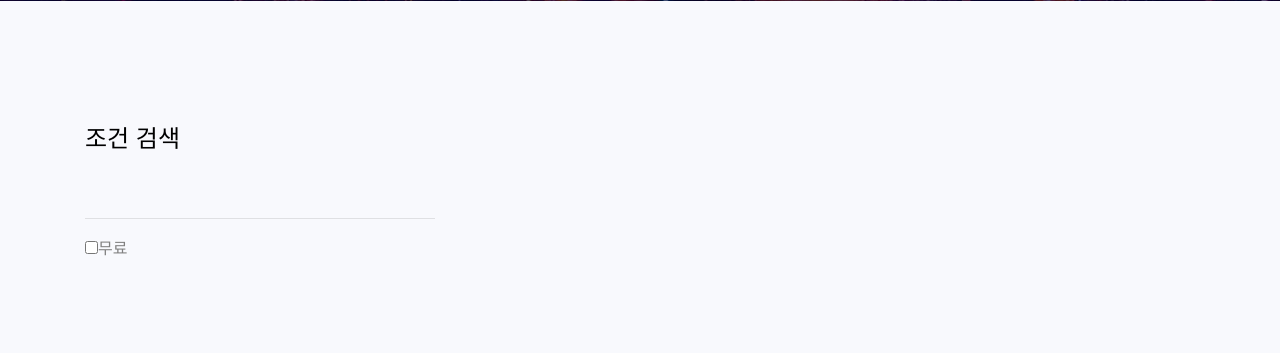
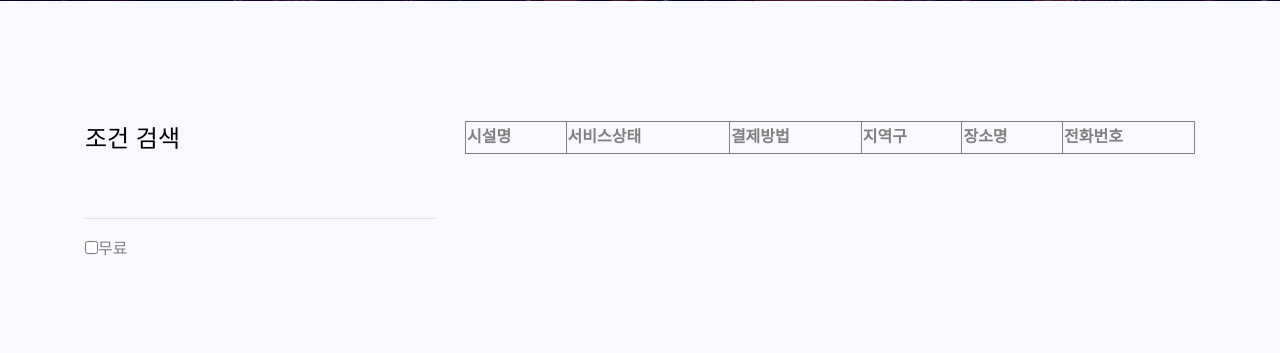
Before and after one commit to SeoulYeyakProject/SeoulYeYakProject, a Flask app: template templates/ph/phinfo.html in a window 1280 px wide. Shown: the part 499-852 px from the top of the page. Run offline with Flask 2, Linux system fonts and the light colour scheme; the template is opened without the code that fills it, so the values that code supplies are empty; some libraries are stand-ins or nearby versions; some web fonts are replaced.

Commit message:
Update phinfo.html

```diff
--- a/templates/ph/phinfo.html
+++ b/templates/ph/phinfo.html
@@ -125,7 +125,15 @@
                             <div class="container">
                                 <div class="row">
 <table border="1" width="1000">
-                                    {% for ph in names %}
+    <tr>
+        <th>시설명</th>
+        <th>서비스상태</th>
+        <th>결제방법</th>
+        <th>지역구</th>
+        <th>장소명</th>
+        <th>전화번호</th>
+    </tr>
+    {% for ph in names %}
     <tr>
         <th>{{ph.minClass}}</th>
         <th>{{ph.tat}}</th>
```
